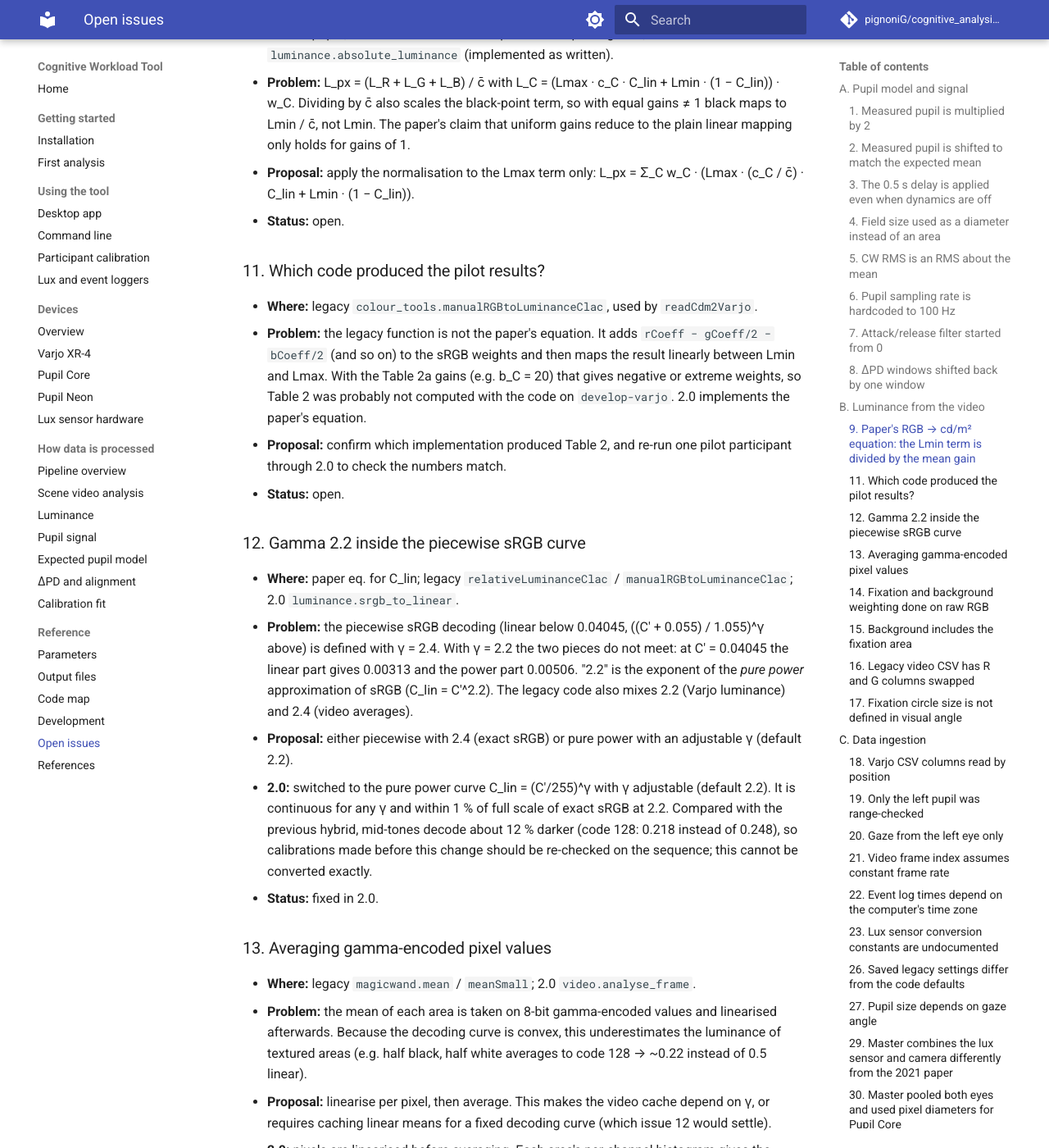
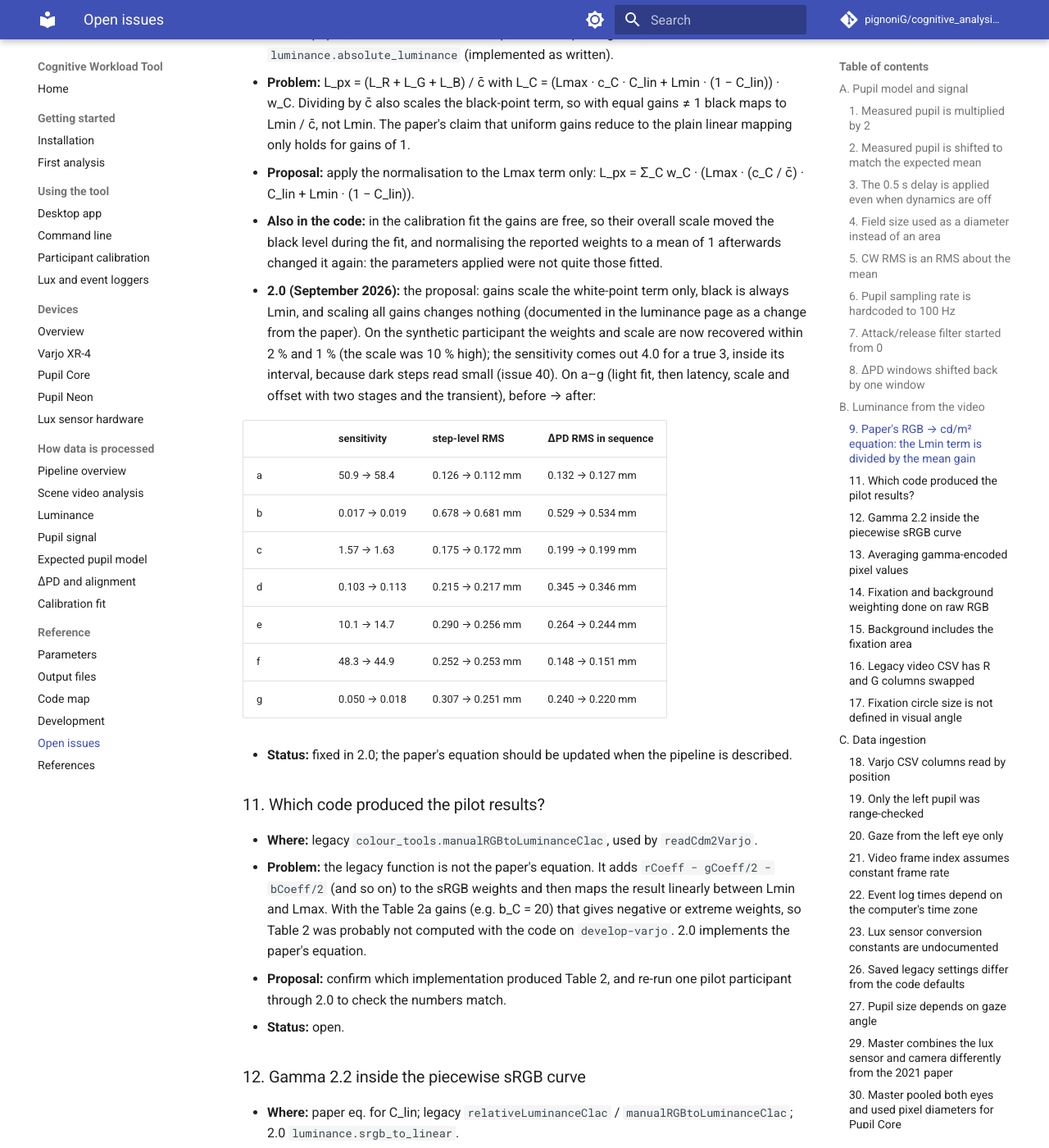
Before and after one commit to pignoniG/cognitive_analysis_tool, an MkDocs documentation site: the page built from docs/OPEN_ISSUES.md, in a window 1280 px wide and 1400 px high, scrolled down 4336 px. Shown: the whole window at 82% size. Built offline with MkDocs 1.6.1 and Material for MkDocs 9.7.7, drawn with Linux system fonts in a browser that asks for light colours; comment, search, counter and statistics services are not loaded.

Commit message:
Apply the channel gains to the white point only
The luminance equation divided the whole sum by the mean gain, so black
mapped to Lmin / mean gain, and in the calibration fit the free overall
scale of the gains moved the black level, which normalising the
reported weights then changed again. Gains now rebalance the
white-point term only: black is always Lmin and scaling all gains
changes nothing. The luminance page documents the change from the
paper.

On the synthetic participant the weights and pupil scale are recovered
within 2 % and 1 % (the scale was 10 % high); on a-g the fit is equal
or better except for small changes in b and f. Open issue 9 is fixed.

```diff
--- a/docs/OPEN_ISSUES.md
+++ b/docs/OPEN_ISSUES.md
@@ -137,7 +137,26 @@ is revised; they remain in the git history of this file.
   The paper's claim that uniform gains reduce to the plain linear mapping only holds for gains of 1.
 - **Proposal:** apply the normalisation to the Lmax term only:
   L_px = Σ_C w_C · (Lmax · (c_C / c̄) · C_lin + Lmin · (1 − C_lin)).
-- **Status:** open.
+- **Also in the code:** in the calibration fit the gains are free, so their overall scale moved the black level
+  during the fit, and normalising the reported weights to a mean of 1 afterwards changed it again: the parameters
+  applied were not quite those fitted.
+- **2.0 (September 2026):** the proposal: gains scale the white-point term only, black is always Lmin, and scaling all
+  gains changes nothing (documented in the luminance page as a change from the paper). On the synthetic participant
+  the weights and scale are now recovered within 2 % and 1 % (the scale was 10 % high); the sensitivity comes out
+  4.0 for a true 3, inside its interval, because dark steps read small (issue 40). On a–g (light fit, then latency,
+  scale and offset with two stages and the transient), before → after:
+
+  | | sensitivity | step-level RMS | ΔPD RMS in sequence |
+  |---|---|---|---|
+  | a | 50.9 → 58.4 | 0.126 → 0.112 mm | 0.132 → 0.127 mm |
+  | b | 0.017 → 0.019 | 0.678 → 0.681 mm | 0.529 → 0.534 mm |
+  | c | 1.57 → 1.63 | 0.175 → 0.172 mm | 0.199 → 0.199 mm |
+  | d | 0.103 → 0.113 | 0.215 → 0.217 mm | 0.345 → 0.346 mm |
+  | e | 10.1 → 14.7 | 0.290 → 0.256 mm | 0.264 → 0.244 mm |
+  | f | 48.3 → 44.9 | 0.252 → 0.253 mm | 0.148 → 0.151 mm |
+  | g | 0.050 → 0.018 | 0.307 → 0.251 mm | 0.240 → 0.220 mm |
+
+- **Status:** fixed in 2.0; the paper's equation should be updated when the pipeline is described.
 
 ### 11. Which code produced the pilot results?
 - **Where:** legacy `colour_tools.manualRGBtoLuminanceClac`, used by `readCdm2Varjo`.
```
Also changed, not shown: docs/processing/calibration-fit.md (+3 -3 lines), docs/processing/luminance.md (+10 -2 lines), 3 other files.
